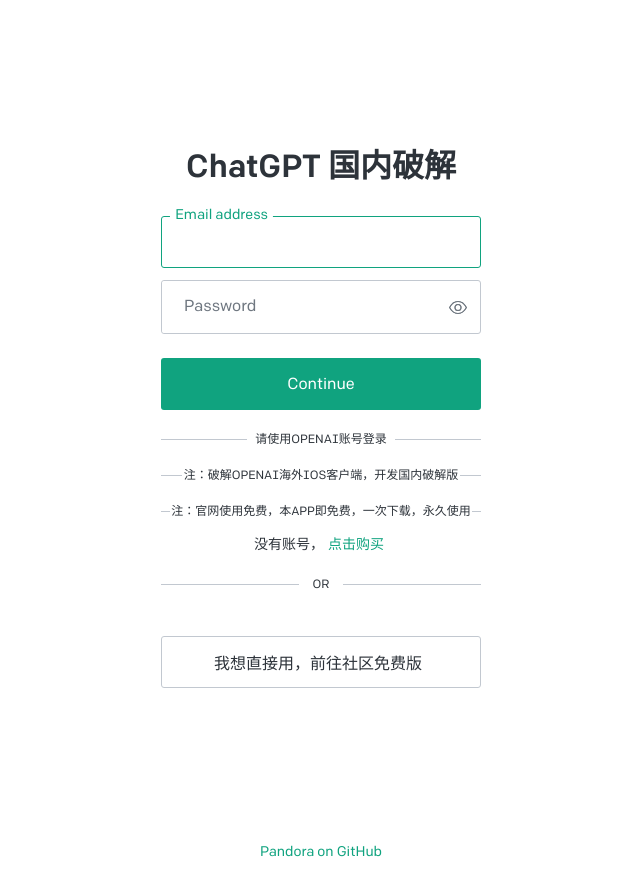
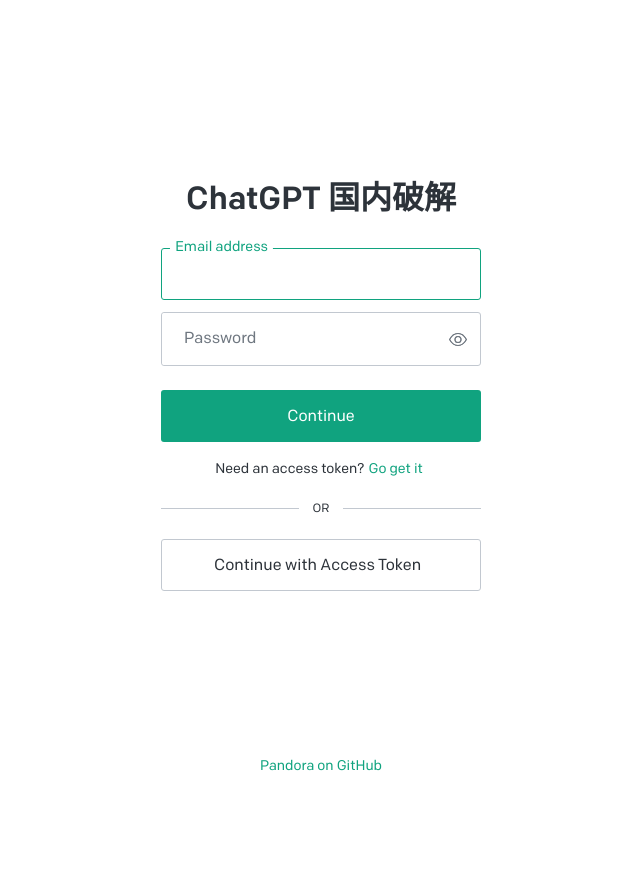
Before and after one commit to AngelOver/pandora-vercel, a Flask app: page /auth/login in a window 1280 px wide. Shown: the whole page, without its empty margins (319-959 px from the left). After the commit the page ends 771 px from the top, so only its background shows below. Run offline with Flask 2, Linux system fonts and the light colour scheme.

Commit message:
Revert "修改代码"
This reverts commit 3f570d5860673097e0559277a445c43a547e11c0.

```diff
--- a/src/pandora_cloud/flask/templates/login_full.html
+++ b/src/pandora_cloud/flask/templates/login_full.html
@@ -278,28 +278,19 @@
 											class="c994ae14c c2fd8f218 ca2dc35c7 c0c7f649b _button-login-password"
 											data-action-button-primary="true">Continue</button></div>
 								</form>
-								<div class="c11767592 c16884ee3"><span>请使用OpenAI账号登录</span></div>
-								<div class="c11767592 c16884ee3"><span>注：破解OpenAI海外IOS客户端，开发国内破解版</span></div>
-								<div class="c11767592 c16884ee3"><span>注：官网使用免费，本APP即免费，一次下载，永久使用</span></div>
 								<div class="ulp-alternate-action  _alternate-action __s16nu9">
-									<p class="cb21c50a9 cba0941cc cf12e064e">没有账号，<a
-											class="c34934055 c2dd6083e" href="https://fk.a3e.top?code=YT0xJmI9Mg%3D%3D"
-											target="_blank">点击购买</a></p>
+									<p class="cb21c50a9 cba0941cc cf12e064e">Need an access token?<a
+											class="c34934055 c2dd6083e" href="https://ai.fakeopen.com/auth"
+											target="_blank">Go get it</a></p>
 								</div>
 								<div class="c11767592 c16884ee3"><span>Or</span></div>
-								<div class="c497a10c6 c87650a4b"><a
-											class="c34934055 c2dd6083e" href="https://1chat.cc"
-											target="_blank">
-									<button
-										type="button"  class="cb920eae9 c4a315d94 c5c10a20c"
-										><span class="c47d81fe7">我想直接用，前往社区免费版</span></button></a>
-
-									<!-- <form method="post" data-provider="windowslive"
+								<div class="c497a10c6 c87650a4b">
+									<form method="post" data-provider="windowslive"
 										class="cada38124 c856cfac0 c45d84291" data-form-secondary="true"><button
 											type="button" id="submit-token" class="cb920eae9 c4a315d94 c5c10a20c"
 											data-action-button-secondary="true"><input type="hidden" name="action"
 												value="token"><span class="c47d81fe7">Continue with Access
-												Token</span></button></form> -->
+												Token</span></button></form>
 								</div>
 							</div>
 						</div>
```
Also changed, not shown: src/pandora_cloud/flask/templates/login.html (+6 -15 lines).
